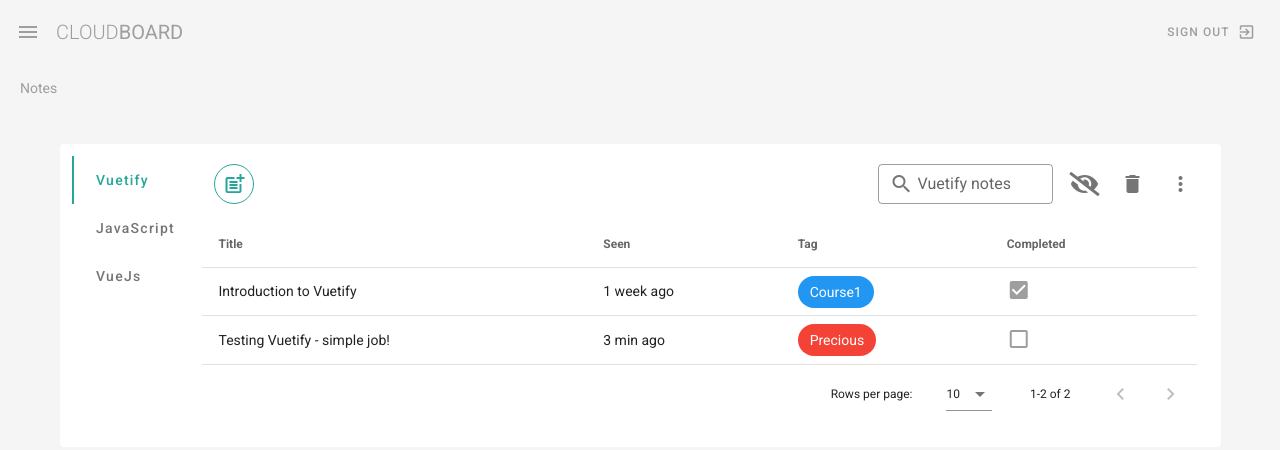
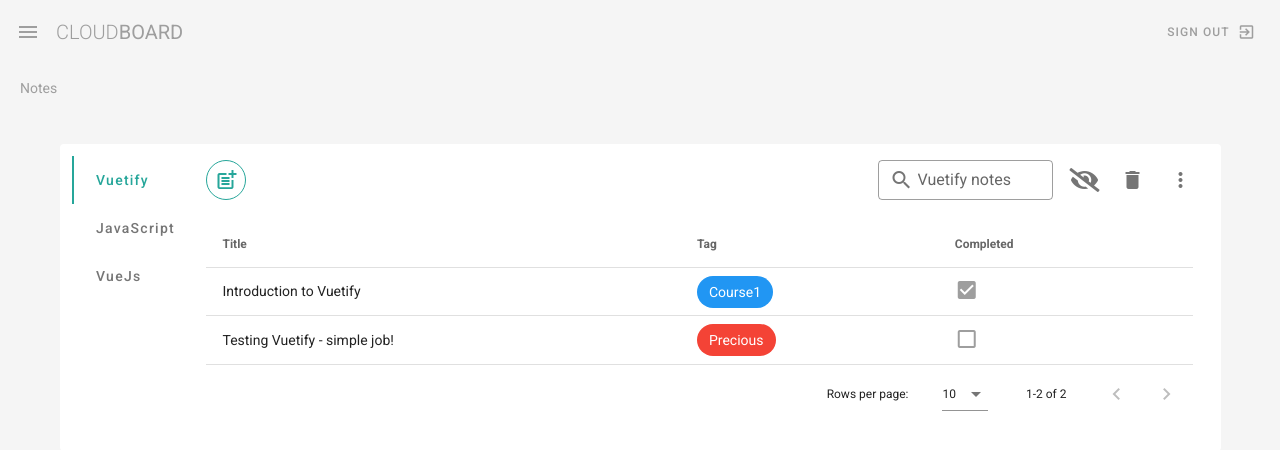
Before and after one commit to Madalin-Antonoiu/Cloud-Board, a Vue app in the folder client/: page /mantonoiu/notes in a window 1280 px wide. Shown: the top 450 px of the page. Built offline with nearby package versions, Linux system fonts and the light colour scheme.

Commit message:
Updt morning.

```diff
--- a/client/src/views/Notes.vue
+++ b/client/src/views/Notes.vue
@@ -26,9 +26,9 @@
             <v-card flat> <!-- The card component that holds next card, so i only create one table-->
 
                 <!-- Toolbar above Table-->
-                <v-toolbar dense flat class="mt-1"> <!--style=" opacity: 0.6 " -->
+                <v-toolbar dense flat :class="{'mt-5' : $vuetify.breakpoint.mdAndDown }"> <!--style=" opacity: 0.6 " -->
 
-                  <v-btn class="ma-2" outlined small fab color="primary" @click="doTHis">
+                    <v-btn outlined small fab color="primary" @click="doTHis">
                       <v-icon >post_add</v-icon>
                     </v-btn>
 
@@ -59,7 +59,7 @@
                 </v-toolbar>
 
 
-                <v-card flat class="pa-3" > <!-- v-for="note in group.notes" :key="note.title"  -->
+                <v-card flat class="pa-4" > <!-- v-for="note in group.notes" :key="note.title"  -->
                   <!-- <v-layout row class="mx-0">
 
                     <v-flex xs12 md6>
@@ -94,6 +94,9 @@
                       :search="search"
                       :mobile-breakpoint='NaN'
                     >
+                    <!-- Customizing Header
+                      title is the value of first header
+                    -->
 
                     <template v-slot:item.completed="{ item }">
                       <v-simple-checkbox v-model="item.completed" disabled></v-simple-checkbox>
@@ -207,9 +210,9 @@ export default {
       headers: [
         { text: 'Title', align: 'left', value: 'title'}, // sortable: false, ,
         { text: 'Owner', value: 'owner', align: ' d-none' },
-        { text: 'Seen', value: 'seen' },
-        { text: 'Tag', value: 'tag' },
-        { text: 'Completed', value: 'completed' },
+        { text: 'Seen', value: 'seen', align: ' d-none'  },
+        { text: 'Tag', value: 'tag', align: 'left' },
+        { text: 'Completed', value: 'completed', align: 'left' },
       ],
       rules: [v => v.length <= 14 || 'Max 15 characters'],
   }},
```
Lines whose indentation alone changed are shown as unchanged.
